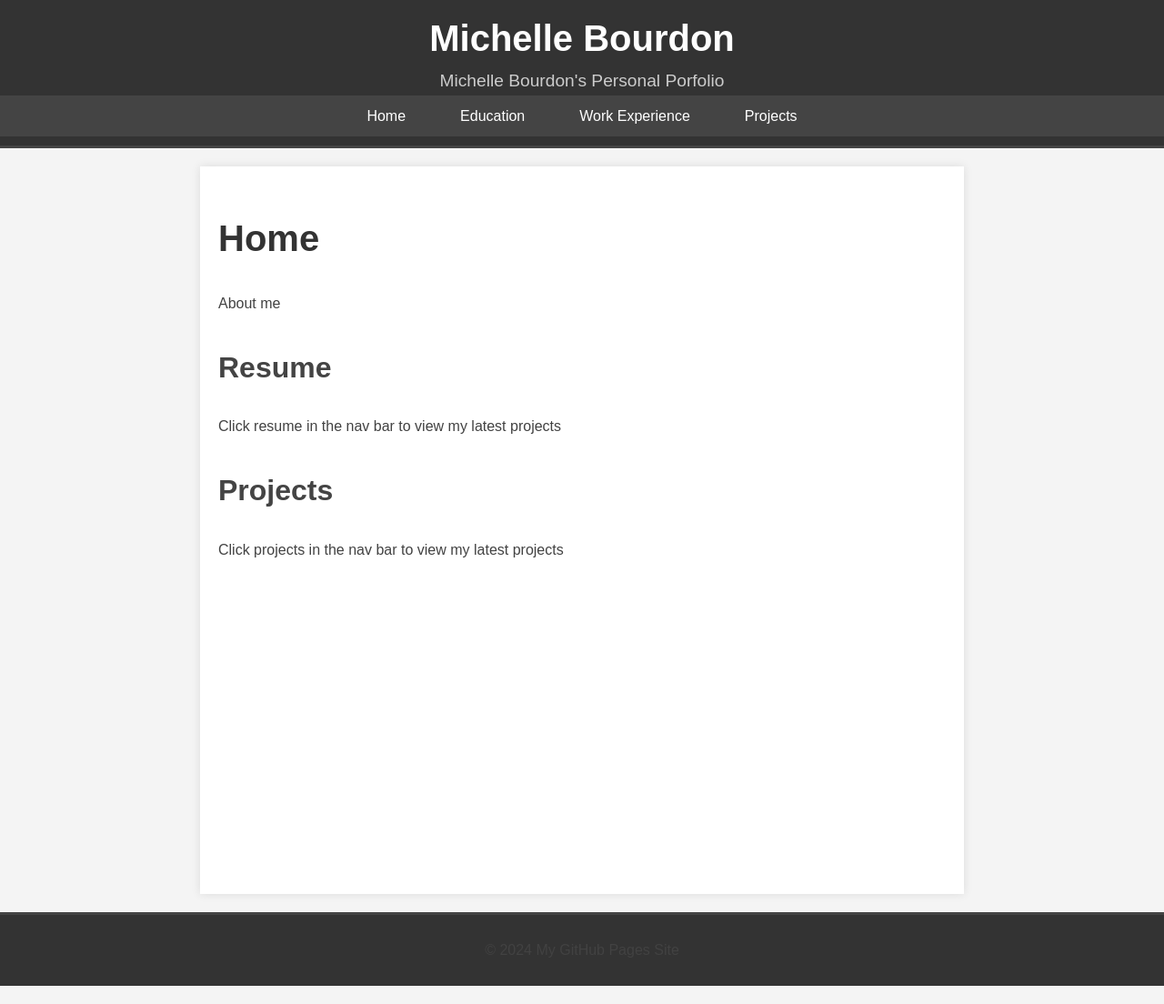
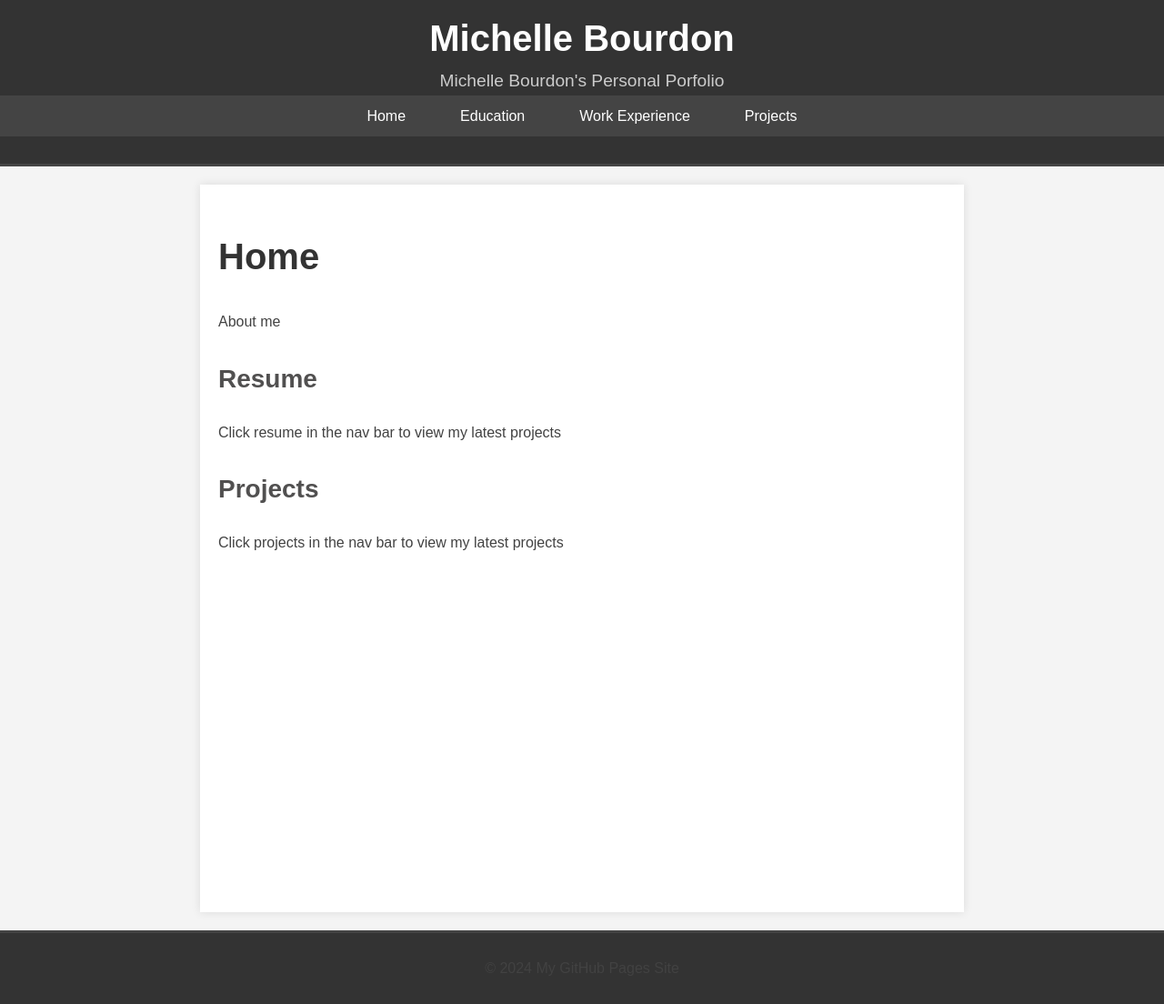
Before and after one commit to mbourdo/mbourdo.github.io, a Jekyll site: the page built from index.md, in a window 1280 px wide. Shown: the whole page at 91% size. Built offline with Jekyll 4.4.1, drawn with Linux system fonts in a browser that asks for light colours.

```diff
--- a/assets/css/style.css
+++ b/assets/css/style.css
@@ -9,7 +9,7 @@ body {
 header {
     background-color: #333; /* Dark grey for header background */
     color: white;
-    padding: 10px 0;
+    padding: 10px 0 30px 0;
     text-align: center;
     border-bottom: 3px solid #444; /* Slightly darker grey for border */
 }
@@ -65,32 +65,14 @@ h1 {
 }
 
 h2 {
-    font-size: 2em;
-    color: #444; /* Medium grey for h2 */
+    font-size: 1.75em;
+    color: #515050; /* Medium grey for h2 */
     margin-top: 1em;
 }
 
 h3 {
-    font-size: 1.75em;
+    font-size: 1.5em;
     color: #555; /* Slightly lighter grey for h3 */
-    margin-top: 1em;
-}
-
-h4 {
-    font-size: 1.5em;
-    color: #666; /* Lighter grey for h4 */
-    margin-top: 1em;
-}
-
-h5 {
-    font-size: 1.25em;
-    color: #777; /* Even lighter grey for h5 */
-    margin-top: 1em;
-}
-
-h6 {
-    font-size: 1em;
-    color: #888; /* Light grey for h6 */
     margin-top: 1em;
 }
 
```
